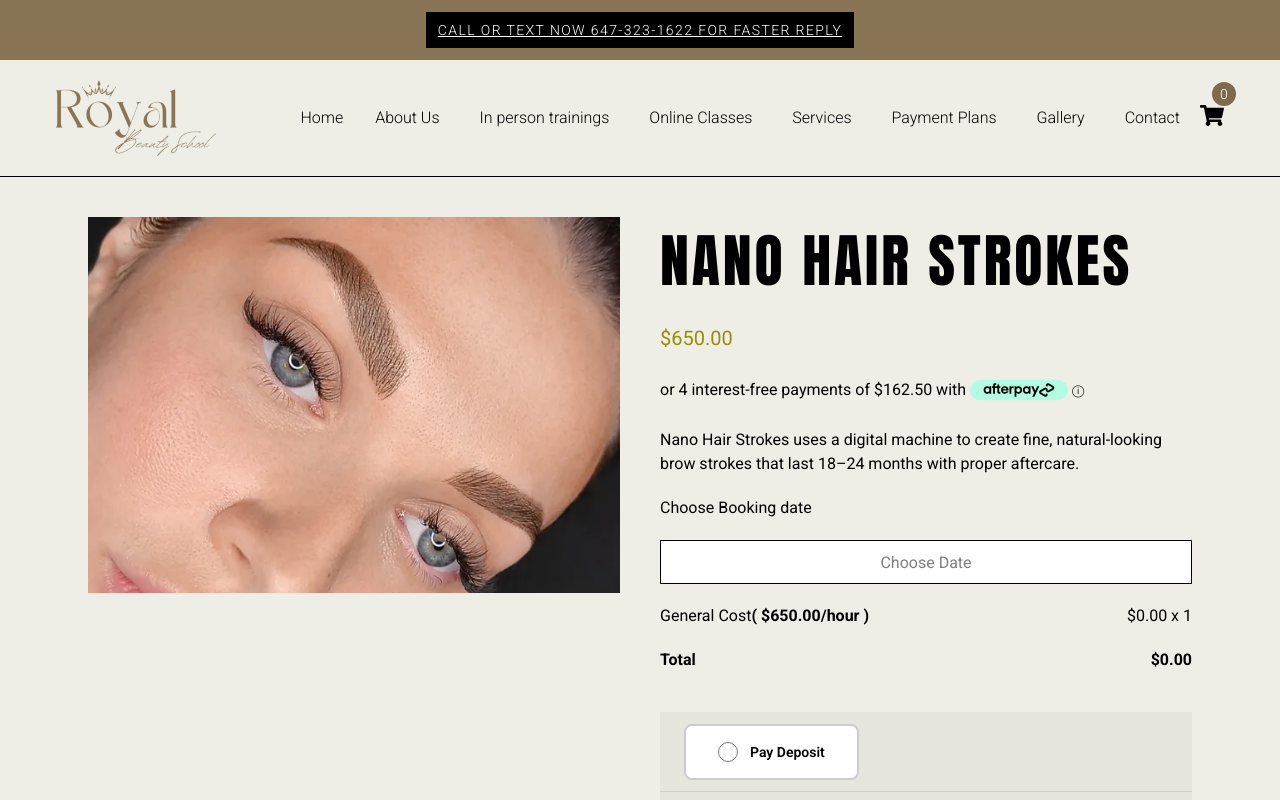
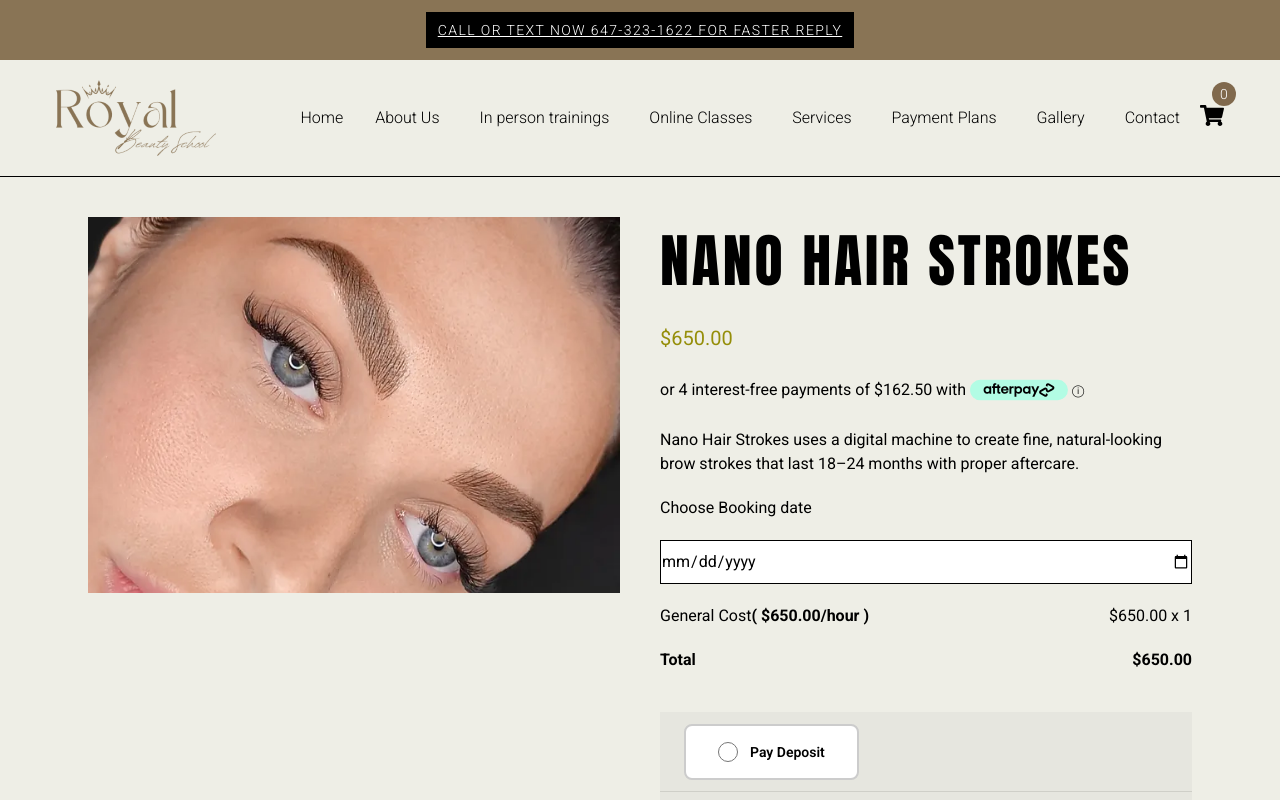
Before and after one commit to talhaamin4192/RoyalBeauty, a React (Vite) app: page /Product1 in a window 1280 px wide. Shown: the top 800 px of the page. Built offline with nearby package versions, Linux system fonts and the light colour scheme.

Commit message:
Update Product1.jsx

```diff
--- a/src/components/Product1.jsx
+++ b/src/components/Product1.jsx
@@ -1,16 +1,43 @@
-import React from 'react'
-import Header from './Header'
-import Footer from './Footer'
-import Related from './Related'
-import Item1 from '../assets/item1.webp'
-import Afterpay from '../assets/paymentm.svg'
+import React, { useState } from 'react';
+import Header from './Header';
+import Footer from './Footer';
+import Related from './Related';
+import Item1 from '../assets/item1.webp';
+import Afterpay from '../assets/paymentm.svg';
+
 const Product1 = () => {
+  const [selectedDate, setSelectedDate] = useState('');
+  const [hours, setHours] = useState(1);
+  const [generalCost, setGeneralCost] = useState(650.00);
+  const [totalCost, setTotalCost] = useState(650.00);
+
+  // Get the current date in YYYY-MM-DD format
+  const getCurrentDate = () => {
+    const today = new Date();
+    const year = today.getFullYear();
+    const month = String(today.getMonth() + 1).padStart(2, '0'); // Months are zero-based
+    const day = String(today.getDate()).padStart(2, '0');
+    return `${year}-${month}-${day}`;
+  };
+
+  const handleDateChange = (e) => {
+    setSelectedDate(e.target.value);
+    setGeneralCost(650.00 * hours);
+    setTotalCost(650.00 * hours);
+  };
+
+  const handleHoursChange = (e) => {
+    const newHours = parseInt(e.target.value, 10);
+    setHours(newHours);
+    setGeneralCost(650.00 * newHours);
+    setTotalCost(650.00 * newHours);
+  };
+
   return (
     <div className='font-roboto'>
-      <Header></Header>
+      <Header />
       <div className='grid grid-cols-2 h-max w-full bg-sec px-22 gap-10 py-10'>
         <div className='relative'>
-
           <img className='h-[376px] w-[547px]' src={Item1} alt="" />
         </div>
         <div>
@@ -29,7 +56,14 @@ const Product1 = () => {
               Nano Hair Strokes uses a digital machine to create fine, natural-looking brow strokes that last 18–24 months with proper aftercare.
             </p>
             <h3>Choose Booking date</h3>
-            <input type='text' className='h-11 w-full bg-white text-center border-1' placeholder='Choose Date' />
+            <input
+              type='date'
+              className='h-11 w-full bg-white text-center border-1'
+              placeholder='Choose Date'
+              value={selectedDate}
+              onChange={handleDateChange}
+              min={getCurrentDate()} // Set the min attribute to the current date
+            />
             <div className='flex w-full justify-between'>
               <h3>
                 General Cost
@@ -38,12 +72,12 @@ const Product1 = () => {
                 </strong>
               </h3>
               <h3>
-                $0.00 x 1
+                ${generalCost.toFixed(2)} x {hours}
               </h3>
             </div>
             <div className='flex w-full justify-between'>
               <strong>Total</strong>
-              <strong>$0.00</strong>
+              <strong>${totalCost.toFixed(2)}</strong>
             </div>
           </div>
           <div>
@@ -67,7 +101,6 @@ const Product1 = () => {
                   <input
                   className='size-5 '
                   type="radio"
-
                   style={{ accentColor: '#626060' }}
                   />
                   Pay full amount
@@ -75,15 +108,18 @@ const Product1 = () => {
               </div>
             </div>
             <div className='flex gap-2'>
+              <label htmlFor="hours">
                 <input
                   className='bg-white size-12 border-1 text-center'
                   type='number'
                   min='1'
-                max='100'
-                step='10'
-                value='1'
+                  max='10'
+                  step='1'
+                  value={hours}
                   inputMode='numeric'
+                  onChange={handleHoursChange}
                 />
+              </label>
               <button className='bg-grey-2 text-white font-bold
               tracking-wider hover:text-black border-grey-2 hover:bg-white
               border-1 transition-all duration-300 ease-in rounded-full px-3 py-2'>BOOK NOW</button>
@@ -101,10 +137,10 @@ const Product1 = () => {
           <p>When you follow the aftercare instructions carefully, your stunning results can last up to 18–24 months, so you can enjoy hassle-free, gorgeous brows for the long term!</p>
         </div>
       </div>
-      <Related></Related>
-      <Footer></Footer>
+      <Related />
+      <Footer />
     </div>
-  )
-}
+  );
+};
 
-export default Product1
+export default Product1;
```
Lines whose indentation alone changed are shown as unchanged.
